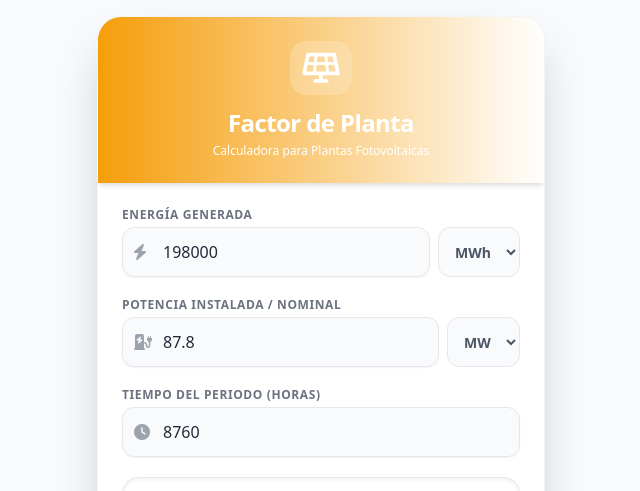
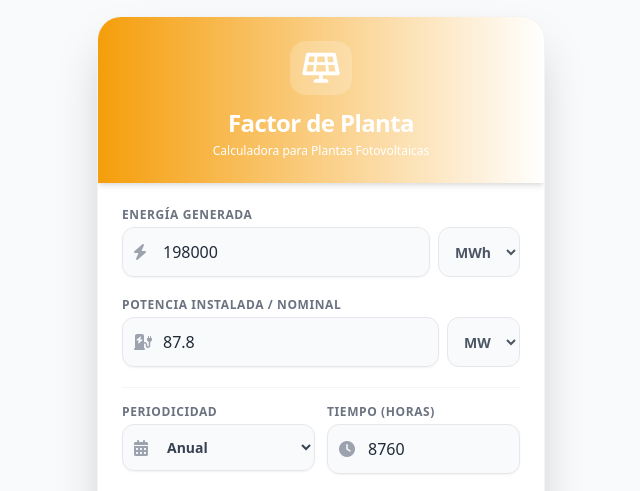
Before and after one commit to engelscalderon/Calculadora_Factor_de_Planta, a plain HTML site: page index.html in a window 1280 px wide. Shown: the top 491 px of the page, without its empty margins (319-959 px from the left). Drawn offline with nearby package versions, Linux system fonts and the light colour scheme.

Commit message:
Update index.html

```diff
--- a/index.html
+++ b/index.html
@@ -69,15 +69,33 @@
                     </div>
                 </div>
 
-                <!-- Input: Tiempo -->
+                <div class="border-t border-gray-100 pt-4 grid grid-cols-2 gap-3">
+                    <!-- Selector: Periodicidad del Periodo -->
                     <div>
-                    <label class="block text-xs font-bold text-gray-500 uppercase tracking-wider mb-1">Tiempo del Periodo (Horas)</label>
+                        <label class="block text-xs font-bold text-gray-500 uppercase tracking-wider mb-1">Periodicidad</label>
+                        <div class="relative rounded-xl shadow-sm">
+                            <div class="absolute inset-y-0 left-0 pl-3 flex items-center pointer-events-none text-gray-400">
+                                <i class="fa-solid fa-calendar-days"></i>
+                            </div>
+                            <select id="periodicidad" onchange="actualizarHorasPorPeriodo()"
+                                class="block w-full pl-10 pr-3 py-3 bg-gray-50 border border-gray-200 rounded-xl focus:outline-none focus:ring-2 focus:ring-amber-500 text-sm font-semibold text-gray-700 cursor-pointer">
+                                <option value="anual" selected>Anual</option>
+                                <option value="mensual">Mensual</option>
+                                <option value="diario">Diario</option>
+                            </select>
+                        </div>
+                    </div>
+
+                    <!-- Input: Tiempo en Horas (Afectado por la periodicidad) -->
+                    <div>
+                        <label class="block text-xs font-bold text-gray-500 uppercase tracking-wider mb-1">Tiempo (Horas)</label>
                         <div class="relative rounded-xl shadow-sm">
                             <div class="absolute inset-y-0 left-0 pl-3 flex items-center pointer-events-none text-gray-400">
                                 <i class="fa-solid fa-clock"></i>
                             </div>
                             <input type="number" id="tiempo" value="8760" oninput="calcularFactor()"
                                 class="block w-full pl-10 pr-3 py-3 bg-gray-50 border border-gray-200 rounded-xl focus:outline-none focus:ring-2 focus:ring-amber-500 focus:bg-white text-gray-800 font-medium transition-all">
+                        </div>
                     </div>
                 </div>
 
@@ -100,17 +118,34 @@
 
     <!-- Footer con Logo Real de Modo Energía -->
     <footer class="flex flex-col items-center justify-center pb-6 space-y-2">
-        <!-- Logo circular usando la imagen subida al repositorio (image_a36668.jpg renombrada a logo.jpg) -->
+        <!-- Logo circular mapeado directamente al archivo logo.jpeg del repositorio -->
         <div class="w-14 h-14 rounded-full overflow-hidden border-2 border-amber-500 shadow-md bg-white flex items-center justify-center">
-            <img src="logo.jpg" alt="Logo Modo Energía" class="w-full h-full object-cover">
+            <img src="logo.jpeg" alt="Logo Modo Energía" class="w-full h-full object-cover">
         </div>
         <div class="text-center text-xs font-bold tracking-wide text-gray-400 uppercase">
             Modo Energía © 2026
         </div>
     </footer>
 
-    <!-- Lógica de Cálculo y Compartir en JavaScript -->
+    <!-- Lógica de Cálculo y Automatización en JavaScript -->
     <script>
+        // Función para cambiar las horas automáticamente según el período seleccionado
+        function actualizarHorasPorPeriodo() {
+            const periodicidad = document.getElementById('periodicidad').value;
+            const tiempoInput = document.getElementById('tiempo');
+
+            if (periodicidad === "anual") {
+                tiempoInput.value = 8760; // 365 días * 24 horas
+            } else if (periodicidad === "mensual") {
+                tiempoInput.value = 730;  // Promedio mensual aproximado (30.4 días)
+            } else if (periodicidad === "diario") {
+                tiempoInput.value = 24;   // 1 día * 24 horas
+            }
+
+            // Recalcular inmediatamente el factor de planta tras el cambio de horas
+            calcularFactor();
+        }
+
         function calcularFactor() {
             // Obtener los valores numéricos
             let energia = parseFloat(document.getElementById('energia').value) || 0;
@@ -124,11 +159,9 @@
             const resultadoElement = document.getElementById('resultado');
 
             // --- NORMALIZACIÓN DE UNIDADES ---
-            // Convertimos la energía a base kWh de manera proporcional
             if (unidadEnergia === "GWh") { energia = energia * 1000000; }
             else if (unidadEnergia === "MWh") { energia = energia * 1000; }
 
-            // Convertimos la potencia a base kW de manera proporcional
             if (unidadPotencia === "GW") { potencia = potencia * 1000000; }
             else if (unidadPotencia === "MW") { potencia = potencia * 1000; }
             // ---------------------------------
@@ -151,11 +184,13 @@
             const unidadEnergia = document.getElementById('unidad_energia').value;
             const potencia = document.getElementById('potencia').value;
             const unidadPotencia = document.getElementById('unidad_potencia').value;
+            const periodicidad = document.getElementById('periodicidad').options[document.getElementById('periodicidad').selectedIndex].text;
             const tiempo = document.getElementById('tiempo').value;
             const resultado = document.getElementById('resultado').innerText;
 
-            // Formatear el mensaje con negritas y emojis optimizados para chats
+            // Formatear el mensaje incluyendo el nuevo dato de periodicidad analizada
             const mensaje = `*Cálculo de Factor de Planta FV* ☀️🔌%0A%0A` +
+                            `• *Período:* ${periodicidad}%0A` +
                             `• *Energía:* ${energia} ${unidadEnergia}%0A` +
                             `• *Potencia:* ${potencia} ${unidadPotencia}%0A` +
                             `• *Tiempo:* ${tiempo} horas%0A%0A` +
```
Lines whose indentation alone changed are shown as unchanged.
